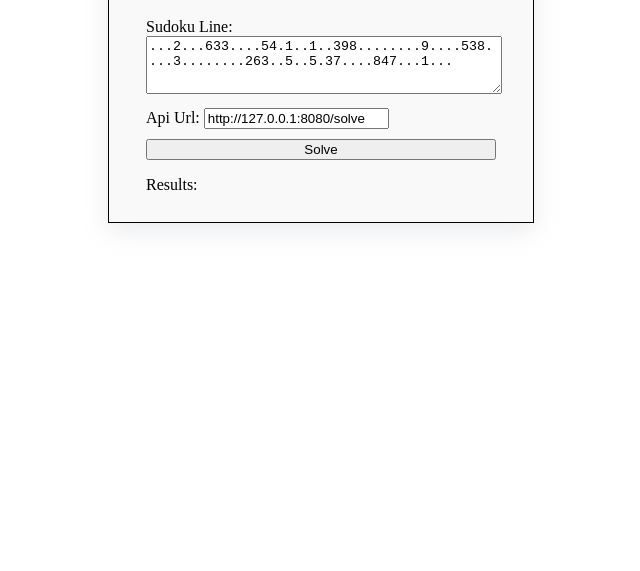
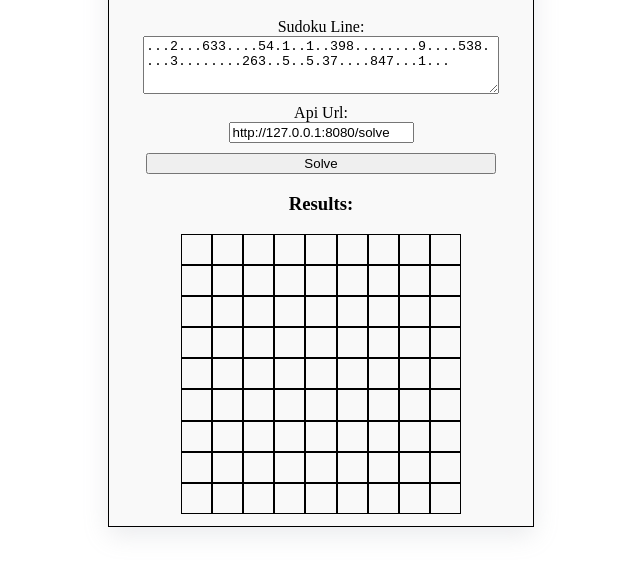
Before and after one commit to pliniocampinas/sudoku-solver-benchmarker, a website: page src/sudoku-client.html in a window 1280 px wide. Shown: the part 79-650 px from the top of the page, without its empty margins (319-959 px from the left). Drawn offline with Linux system fonts and the light colour scheme.

Commit message:
Render board cells

```diff
--- a/src/sudoku-client.html
+++ b/src/sudoku-client.html
@@ -26,6 +26,9 @@
 
   .results {
     width: 350px;
+    display: flex;
+    flex-direction: column;
+    align-items: center;
   }
 
   .run-button {
@@ -39,6 +42,17 @@
 
   .mb-1 {
     margin-bottom: 10px;
+  }
+
+  .board {
+    display: grid;
+    grid-template-columns: repeat(9, 1fr);
+    height: 280px;
+    width: 280px;
+  }
+
+  .board-cell {
+    border: 1px solid black;
   }
 </style>
 <body>
@@ -58,7 +72,11 @@
 
       <button class="run-button">Solve</button>
 
-      <p>Results:</p>
+      <h3>Results:</h3>
+
+      <div class="board" id="sudoku-board">
+
+      </div>
 
     </div>
   </div>
@@ -74,8 +92,21 @@
   const getApiUrl = () => document.querySelector(apiUrlSelector)?.value
   const setApiUrl = (newValue) => document.querySelector(apiUrlSelector).value = newValue
 
+  const createBoardCells = () => {
+    const board = document.querySelector('#sudoku-board')
+
+    for(line=1;line<=9;line++) {
+      for(colunm=1;colunm<=9;colunm++) {
+        const cellElement = document.createElement('div')
+        cellElement.classList.add('board-cell')
+        board.appendChild(cellElement)
+      }
+    }
+  }
+
   const initBoard = () => {
     console.log('initBoard')
+    createBoardCells()
   }
 
   const runTest = () => {
```
